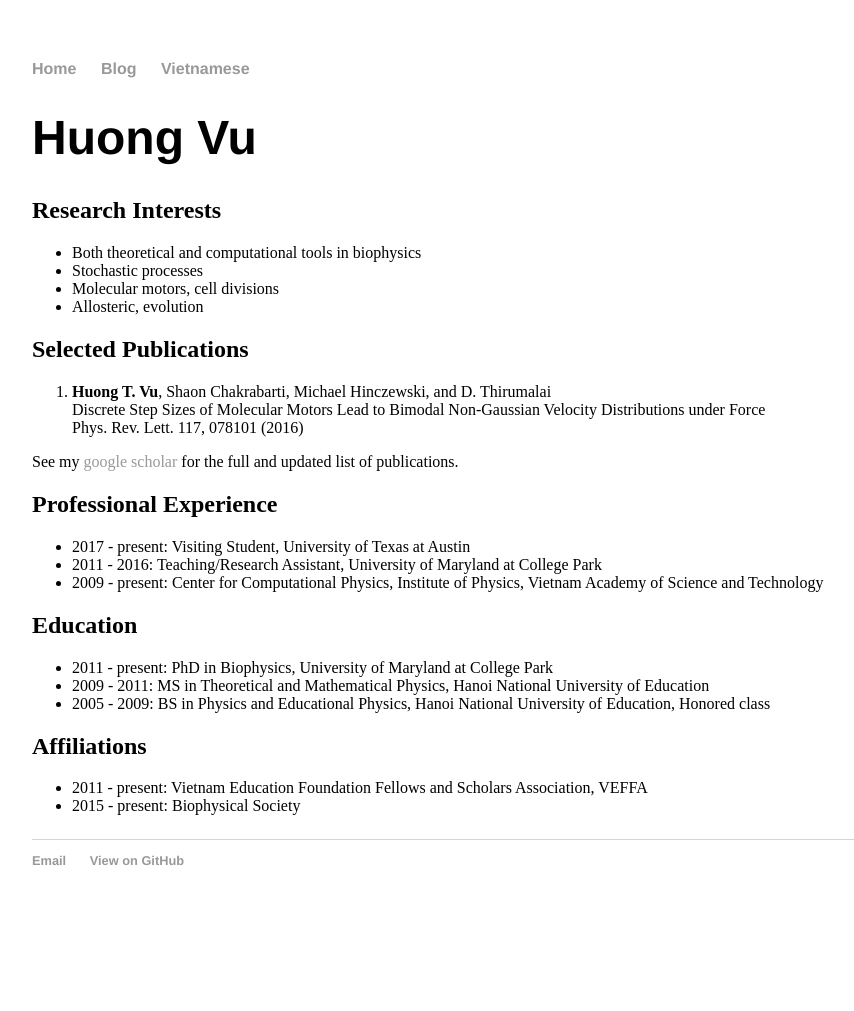
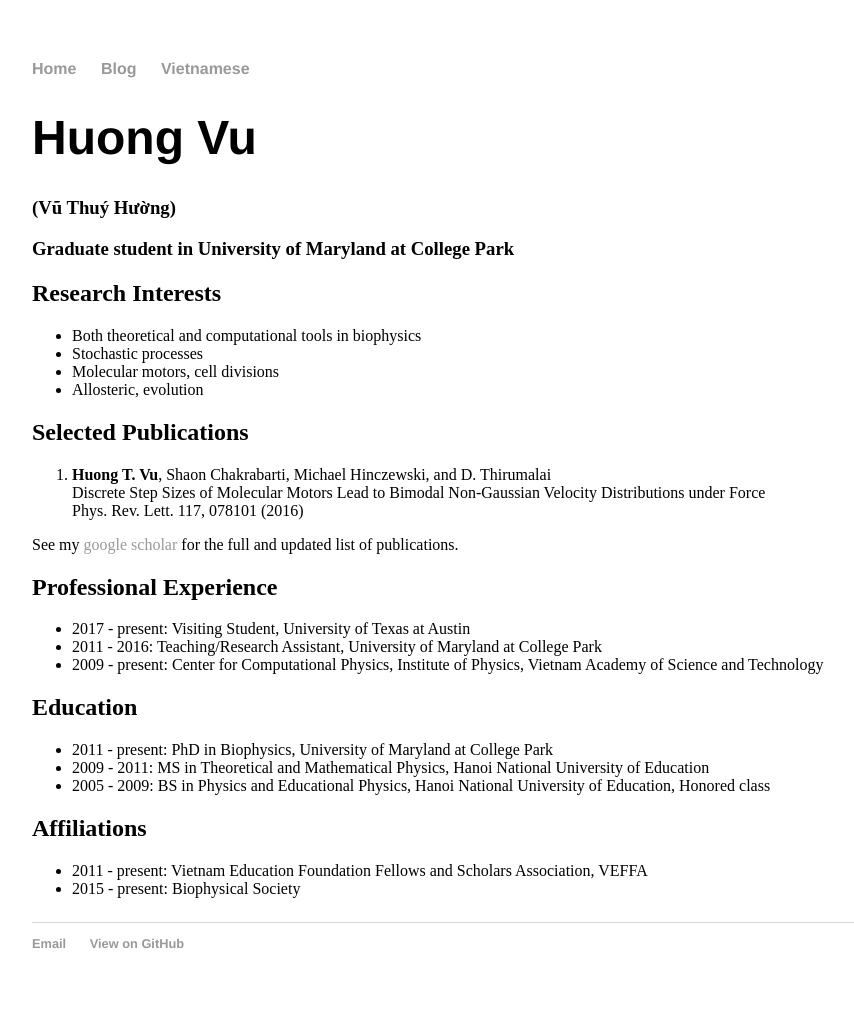
Before and after one commit to huongtvu/meoy9.github.io, a Jekyll site: the page built from index.html, in a window 1280 px wide. Shown: the whole page, without its empty margins (160-1014 px from the left). Built offline with Jekyll 4.4.1, drawn with Linux system fonts in a browser that asks for light colours; before the commit the page ends 928 px from its top, so only the background shows below that.

Commit message:
Update index.html

```diff
--- a/index.html
+++ b/index.html
@@ -4,8 +4,9 @@
 ---
 <div class="blurb">
 	<h1>Huong Vu</h1>
-<!--	<h2>Graduate student in University of Maryland at College Park </h2>
-	<p> I'm a biophysics PhD candidate under the supervision of Dr. <a href="https://sites.cns.utexas.edu/thirumalai">Thirumalai</a> (for his old group website, go <a href="http://biotheory.umd.edu/">here</a>.)
+	<h3>(Vũ Thuý Hường)
+	<h3>Graduate student in University of Maryland at College Park </h3>
+<!--	<p> I'm a biophysics PhD candidate under the supervision of Dr. <a href="https://sites.cns.utexas.edu/thirumalai">Thirumalai</a> (for his old group website, go <a href="http://biotheory.umd.edu/">here</a>.)
 		My current PhD research focuses on developing models to analyze and interpret single molecule experiments, in order to discover new general principles of biological motors.
 		I am interested in using both theoretical and computational tools to understand function and dynamics of such molecular machines. -->
 	<h2> Research Interests </h2>
```
